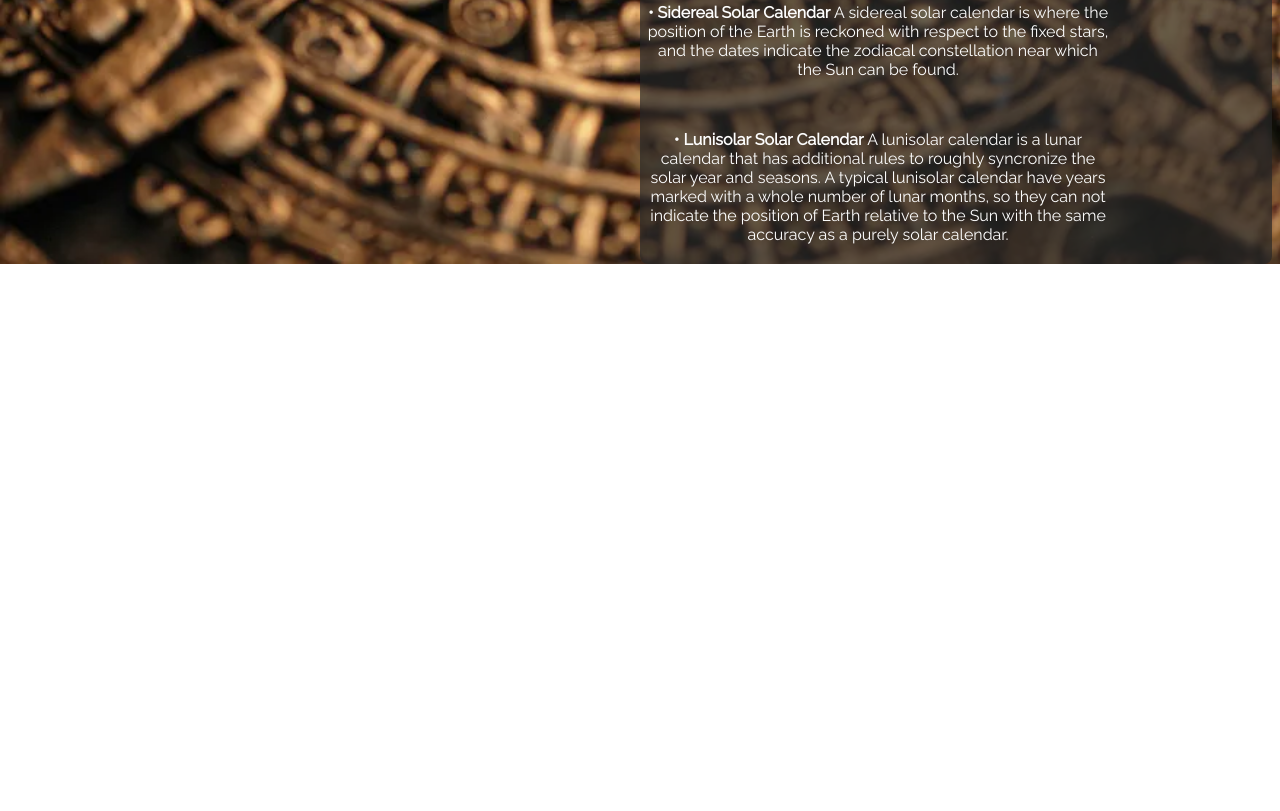
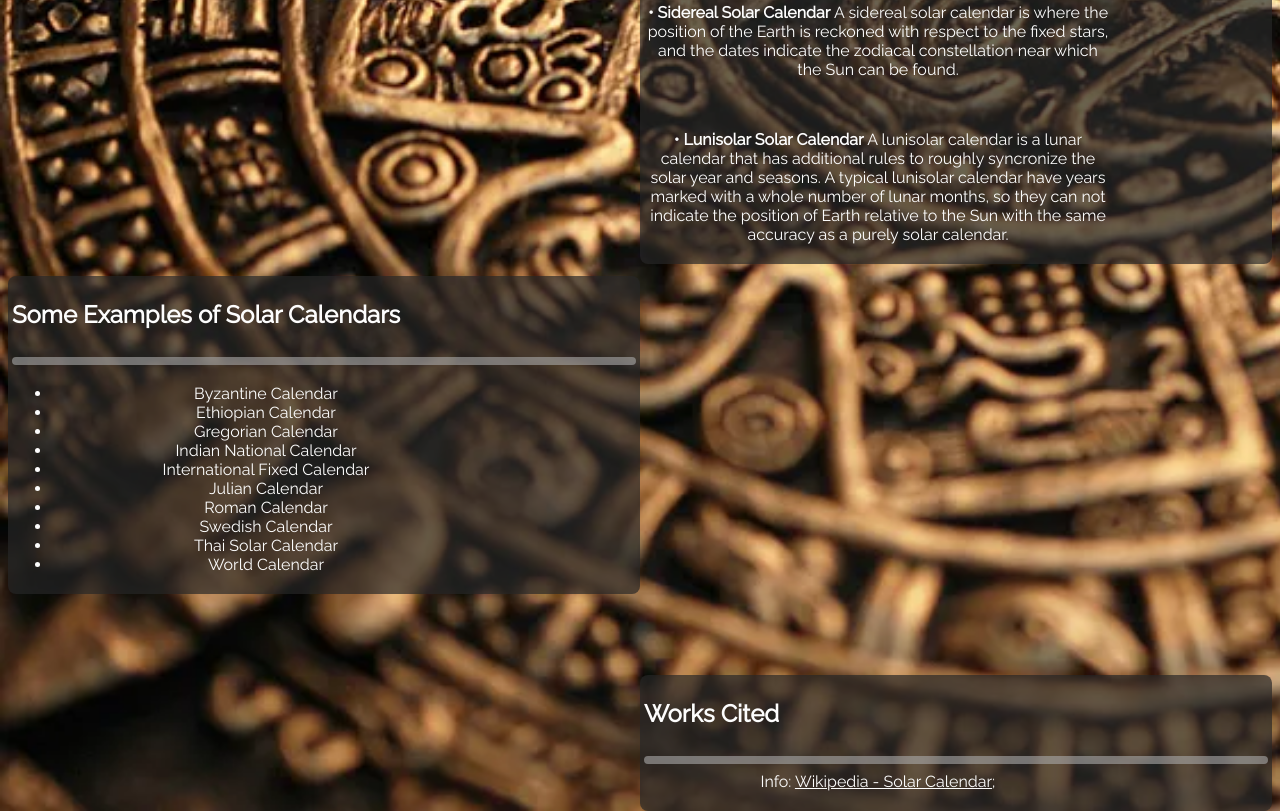
Before and after one commit to MML4379/solarcalendarproject-ss, a plain HTML site: page index.html in a window 1280 px wide. Shown: the part 708-1519 px from the top of the page. Before the commit the page ends 972 px from the top, so only its background shows below. Drawn offline with Linux system fonts and the light colour scheme; a script that the page names is missing.

Commit message:
Add files via upload

```diff
--- a/index.html
+++ b/index.html
@@ -14,7 +14,6 @@
                 <a class="topic navbutton" href="#solarCalendar" title="What is a solar calendar?">Solar Calendar Info</a>
                 <a class="topic navbutton" href="#scTypes" title="The different types of solar calendars!">Types of Solar Calendars</a>
                 <a class="topic navbutton" href="#scExamples" title="Some different solar calendars!">Solar Calendar Examples</a>
-                <a class="topic navbutton" href="#scFunFacts" title="Fun facts about solar calendars!">Solar Calendar Fun Facts</a>
                 <a class="topic navbutton" href="#worksCited" title="The info we used to make this!">Works Cited</a>
             </div>
             <br>
@@ -50,6 +49,34 @@
                     A lunisolar calendar is a lunar calendar that has additional rules to roughly syncronize the solar year and seasons. A typical lunisolar calendar have years marked with a whole number of lunar months, so they can not indicate the position of Earth relative to the Sun with the same accuracy as a purely solar calendar.
                 </p>
             </div>
+            <br><br><br><br><br><br><br><br><br><br><br><br><br><br><br><br><br><br><br><br><br><br><br><br><br><br><br><br><br><br><br>
+            <div class="slideLeft" id="solarCalendar">
+                <h2>Some Examples of Solar Calendars</h2>
+                <hr class="leftSep">
+                <br>
+                <p class="slideBody nonIndent">
+                    <ul class="slideBody">
+                        <li>Byzantine Calendar</li>
+                        <li>Ethiopian Calendar</li>
+                        <li>Gregorian Calendar</li>
+                        <li>Indian National Calendar</li>
+                        <li>International Fixed Calendar</li>
+                        <li>Julian Calendar</li>
+                        <li>Roman Calendar</li>
+                        <li>Swedish Calendar</li>
+                        <li>Thai Solar Calendar</li>
+                        <li>World Calendar</li>
+                    </ul>
+                </p>
+            </div>
+            <br><br><br><br><br><br><br><br><br><br><br><br><br><br><br><br><br><br><br><br><br>
+            <div class="slideRight" id="scTypes">
+                <h2>Works Cited</h2>
+                <hr class="rightSep">
+                <p class="slideBody">
+                    Info: <a class="slideBody" href="https://en.wikipedia.org/wiki/Solar_calendar" rel="noopener" target="_blank">Wikipedia - Solar Calendar</a>;
+                </p>
+            </div>
             </div>
         </div>
         <script src="main.js"></script>
```
